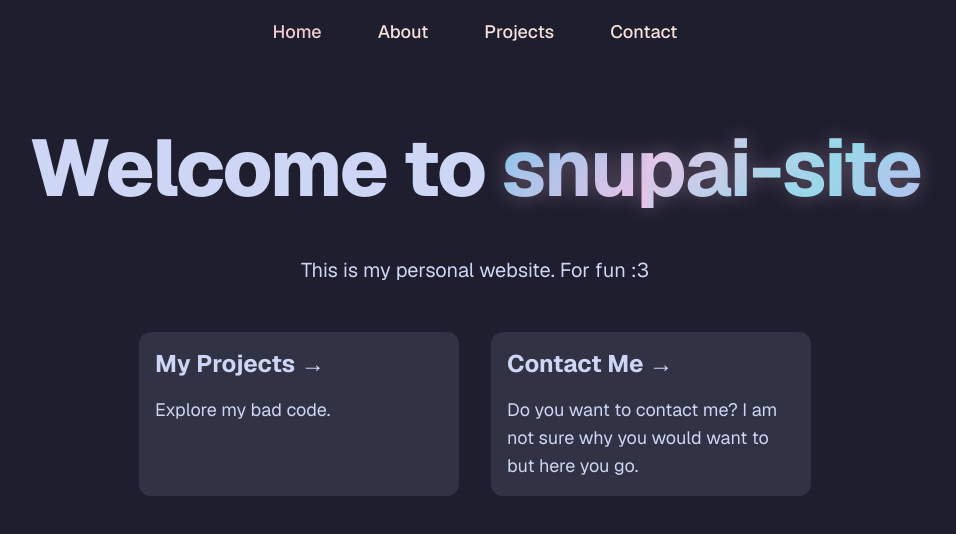
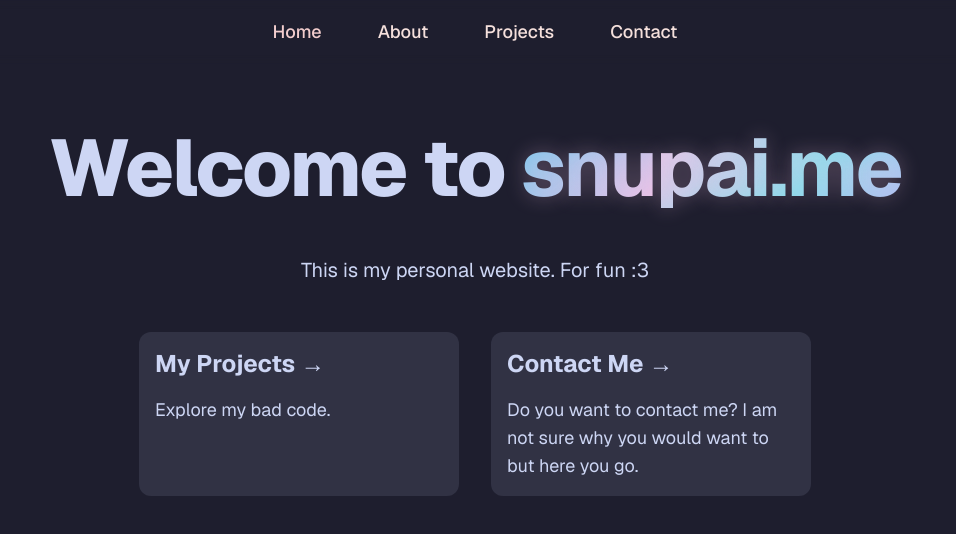
Before and after one commit to Snupai/snupai-site, a Next.js app: page / in a window 1280 px wide. Shown: the top 534 px of the page, without its empty margins (165-1121 px from the left). Built offline with nearby package versions, Linux system fonts and the light colour scheme.

Commit message:
Enhance HomePage with ClickableTitle component and sparkle animation. Updated welcome message to link to personal site and added keyframes for 'sparkle-twinkle' animation in Tailwind configuration for improved visual effects.

```diff
--- a/src/app/page.tsx
+++ b/src/app/page.tsx
@@ -1,5 +1,6 @@
 import Link from "next/link";
 import Navigation from "~/components/Navigation";
+import ClickableTitle from "~/components/ClickableTitle";
 import { type Metadata } from "next";
 
 export const metadata: Metadata = {
@@ -27,7 +28,7 @@ export default function HomePage() {
       <Navigation currentPage="home" />
       <div className="container mx-auto flex flex-col items-center justify-center gap-12 px-4 py-16">
         <h1 className="text-5xl font-extrabold tracking-tight sm:text-[5rem]">
-          Welcome to <span className="title-highlight">snupai-site</span>
+          Welcome to <ClickableTitle text="snupai.me" url="https://snupai.me" />
         </h1>
         <p className="text-center text-xl">
           This is my personal website. For fun :3
--- /dev/null
+++ b/src/components/ClickableTitle.tsx
@@ -0,0 +1,151 @@
+'use client';
+
+import { useState, useEffect, useCallback } from 'react';
+
+interface ClickableTitleProps {
+  text: string;
+  url: string;
+}
+
+const Sparkle = ({ className, style }: {
+  className?: string;
+  style?: React.CSSProperties;
+}) => (
+  <svg
+    viewBox="0 0 160 160"
+    className={`w-2.5 h-2.5 ${className}`}
+    style={style}
+    fill="none"
+  >
+    <path
+      d="M80 0C80 0 84.2846 41.2925 101.496 58.504C118.707 75.7154 160 80 160 80C160 80 118.707 84.2846 101.496 101.496C84.2846 118.707 80 160 80 160C80 160 75.7154 118.707 58.504 101.496C41.2925 84.2846 0 80 0 80C0 80 41.2925 75.7154 58.504 58.504C75.7154 41.2925 80 0 80 0Z"
+      fill="currentColor"
+    />
+  </svg>
+);
+
+interface SparkleInstance {
+  id: number;
+  x: number;
+  y: number;
+  scale: number;
+  color: string;
+  delay: number;
+  duration: number;
+}
+
+const colors = ['text-mocha-pink', 'text-mocha-mauve', 'text-mocha-sky', 'text-mocha-sapphire', 'text-mocha-lavender'];
+
+export default function ClickableTitle({ text, url }: ClickableTitleProps) {
+  const [isSparkling, setIsSparkling] = useState(false);
+  const [sparkles, setSparkles] = useState<SparkleInstance[]>([]);
+  const [wordWidth, setWordWidth] = useState(0);
+
+  // Calculate number of sparkles based on text length (min 10, max 30)
+  const sparkleCount = Math.min(30, Math.max(10, Math.floor(text.length * 2.5)));
+
+  const createSparkle = useCallback((index: number, width: number) => {
+    const progress = index / sparkleCount;
+    const baseX = progress * width;
+
+    // Increase horizontal spread
+    const randomX = baseX + (Math.random() * 40 - 20); // -20 to +20px horizontal spread
+
+    // Create more vertical spread and push sparkles outward
+    const verticalSpread = Math.random() * 60 - 30; // -30 to +30px
+    // Add a minimum distance from center to push sparkles outward
+    const minDistance = 16;
+    const randomY = (verticalSpread > 0 ? minDistance : -minDistance) + verticalSpread;
+
+    const scale = Math.random() * 0.4 + 0.8;
+    const color = colors[Math.floor(Math.random() * colors.length)] ?? 'text-mocha-pink';
+    const delay = Math.random() * 2000;
+    const duration = 1000 + Math.random() * 1500;
+
+    return {
+      id: index,
+      x: randomX,
+      y: randomY,
+      scale,
+      color,
+      delay,
+      duration
+    };
+  }, [sparkleCount]);
+
+  useEffect(() => {
+    if (!isSparkling) return;
+
+    const newSparkles = Array.from(
+      { length: sparkleCount },
+      (_, i) => createSparkle(i, wordWidth)
+    );
+    setSparkles(newSparkles);
+
+    const timeout = setTimeout(() => {
+      setIsSparkling(false);
+      setSparkles([]);
+    }, 4000);
+
+    return () => clearTimeout(timeout);
+  }, [isSparkling, createSparkle, sparkleCount, wordWidth]);
+
+  // Measure word width on mount and resize
+  useEffect(() => {
+    const updateWidth = () => {
+      const element = document.getElementById('sparkle-text');
+      if (element) {
+        setWordWidth(element.offsetWidth);
+      }
+    };
+
+    updateWidth();
+    window.addEventListener('resize', updateWidth);
+    return () => window.removeEventListener('resize', updateWidth);
+  }, [text]);
+
+  const handleClick = async () => {
+    try {
+      await navigator.clipboard.writeText(url);
+      setIsSparkling(true);
+      setSparkles([]);
+    } catch (err) {
+      console.error('Failed to copy:', err);
+    }
+  };
+
+  return (
+    <div className="relative inline-block">
+      <span
+        id="sparkle-text"
+        className="title-highlight cursor-pointer active:scale-95 transition-transform duration-100 relative"
+        onClick={handleClick}
+      >
+        {text}
+        <div
+          className="absolute inset-0 pointer-events-none flex items-center"
+          style={{
+            width: `${wordWidth}px`,
+            left: '50%',
+            transform: 'translateX(-50%)',
+            height: '100%'
+          }}
+        >
+          {sparkles.map((sparkle) => (
+            <Sparkle
+              key={sparkle.id}
+              className={`absolute animate-sparkle-twinkle ${sparkle.color}`}
+              style={{
+                left: `${sparkle.x}px`,
+                top: `calc(50% + ${sparkle.y}px)`,
+                transform: `translate(-50%, -50%) scale(${sparkle.scale})`,
+                animationDelay: `${sparkle.delay}ms`,
+                animationDuration: `${sparkle.duration}ms`
+              }}
+            />
+          ))}
+        </div>
+      </span>
+    </div>
+  );
+}
--- a/tailwind.config.ts
+++ b/tailwind.config.ts
@@ -8,6 +8,41 @@ export default {
       fontFamily: {
         sans: ["var(--font-geist-sans)", ...fontFamily.sans],
       },
+      keyframes: {
+        'sparkle-twinkle': {
+          '0%': {
+            transform: 'scale(0) rotate(0deg)',
+            opacity: '0'
+          },
+          '20%': {
+            transform: 'scale(1) rotate(180deg)',
+            opacity: '0.8'
+          },
+          '35%': {
+            transform: 'scale(0.8) rotate(270deg)',
+            opacity: '0.4'
+          },
+          '50%': {
+            transform: 'scale(1.2) rotate(360deg)',
+            opacity: '0.9'
+          },
+          '65%': {
+            transform: 'scale(0.9) rotate(450deg)',
+            opacity: '0.5'
+          },
+          '80%': {
+            transform: 'scale(1) rotate(540deg)',
+            opacity: '0.8'
+          },
+          '100%': {
+            transform: 'scale(0) rotate(720deg)',
+            opacity: '0'
+          }
+        }
+      },
+      animation: {
+        'sparkle-twinkle': 'sparkle-twinkle var(--duration, 2000ms) ease-out forwards'
+      }
     },
   },
   plugins: [],
```
